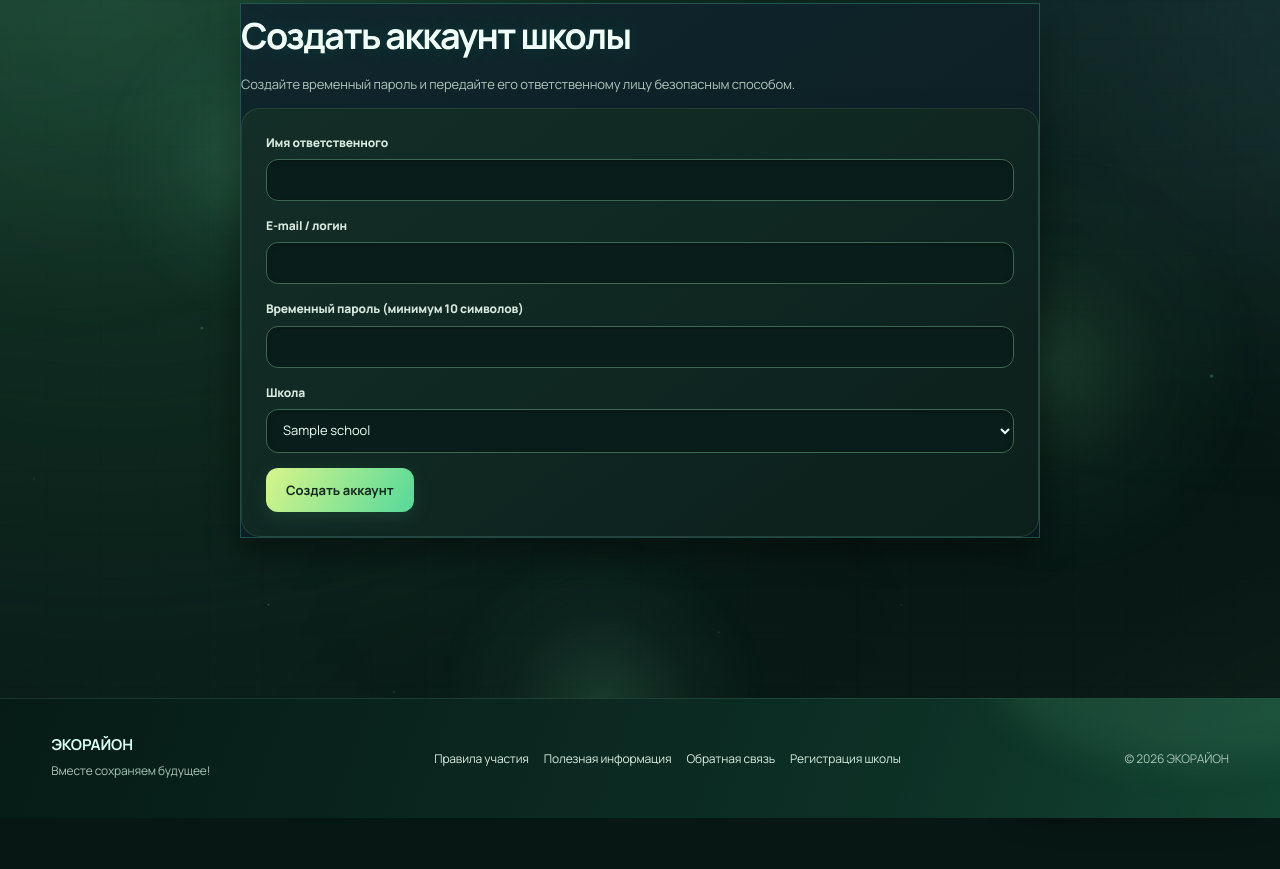
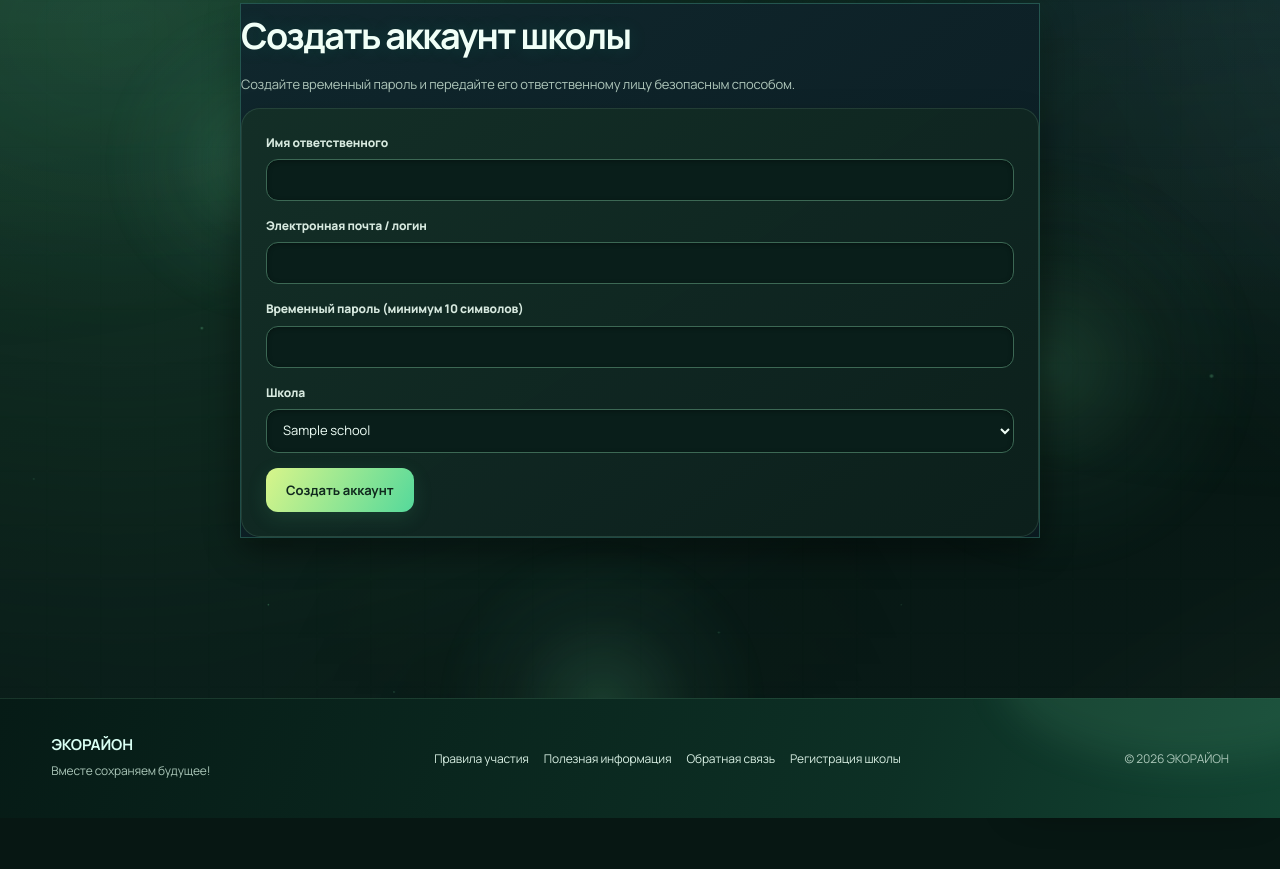
Before and after one commit to dudojtsergej065-gif/ekorayon, a Node server app: template ekorayon/views/user-form.ejs in a window 1280 px wide; the page is wider, and only the part inside the window is pictured. Shown: the part 185-1054 px from the top of that part. Run offline with Node 20, Linux system fonts and the light colour scheme; the template is opened without the code that fills it: most values are stand-ins (such as "Sample title", 1, 10 or a date in 2020); some libraries are stand-ins or nearby versions; some web fonts are replaced.

Commit message:
Исправить англоязычные подписи: user-form.ejs

```diff
--- a/ekorayon/views/user-form.ejs
+++ b/ekorayon/views/user-form.ejs
@@ -1 +1 @@
-<%- include('partials/header') %><section class="form-wrap wide"><h1>Создать аккаунт школы</h1><p class="muted">Создайте временный пароль и передайте его ответственному лицу безопасным способом.</p><form method="post" action="/admin/users" class="panel form"><label>Имя ответственного<input name="name" required></label><label>E-mail / логин<input type="email" name="email" required></label><label>Временный пароль (минимум 10 символов)<input type="password" name="password" minlength="10" required></label><label>Школа<select name="school_id" required><% schools.forEach(s=>{ %><option value="<%= s.id %>"><%= s.name %></option><% }) %></select></label><button class="btn primary">Создать аккаунт</button></form></section><%- include('partials/footer') %>
+<%- include('partials/header') %><section class="form-wrap wide"><h1>Создать аккаунт школы</h1><p class="muted">Создайте временный пароль и передайте его ответственному лицу безопасным способом.</p><form method="post" action="/admin/users" class="panel form"><label>Имя ответственного<input name="name" required></label><label>Электронная почта / логин<input type="email" name="email" required></label><label>Временный пароль (минимум 10 символов)<input type="password" name="password" minlength="10" required></label><label>Школа<select name="school_id" required><% schools.forEach(s=>{ %><option value="<%= s.id %>"><%= s.name %></option><% }) %></select></label><button class="btn primary">Создать аккаунт</button></form></section><%- include('partials/footer') %>
```
